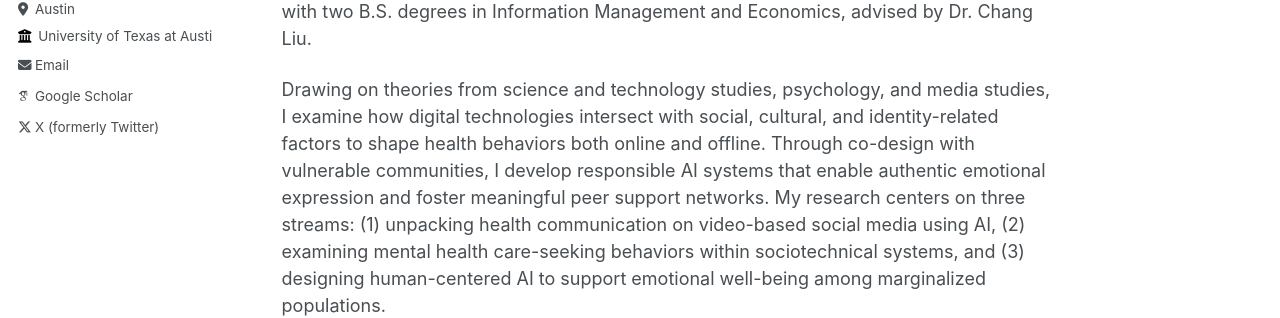
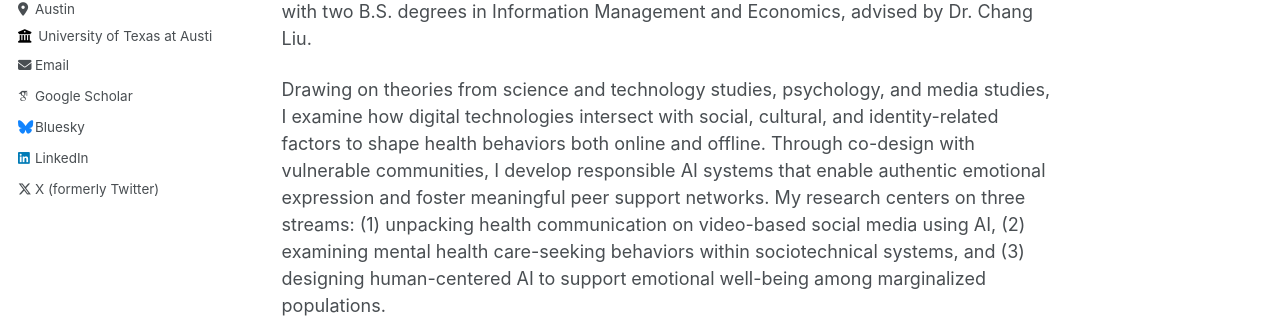
Before and after one commit to lizzyliu666/lizzyliu666.github.io, a Jekyll site: the page built from _pages/about.md, in a window 1280 px wide. Shown: the part 258-576 px from the top of the page. Built offline with Jekyll 4.4.1, drawn with Linux system fonts in a browser that asks for light colours; some web fonts are replaced.

Commit message:
Update _config.yml

```diff
--- a/_config.yml
+++ b/_config.yml
@@ -11,7 +11,7 @@ locale                   : "en-US"
 title                    : "Jiaying \"Lizzy\" Liu"
 title_separator          : "-"
 name                     : "Jiaying \"Lizzy\" Liu"
-description              : &description "Ph.D. candidate1"
+description              : &description "Ph.D. candidate"
 url                      : "https://lizzyliu666.github.io/" # the base hostname & protocol for your site e.g. "https://mmistakes.github.io"
 baseurl                  : "" # the subpath of your site, e.g. "/blog"
 repository               : "lizzyliu666.github.io/"
@@ -38,7 +38,7 @@ author:
   #orcid            : "http://orcid.org/yourorcidurl"
 
   # Social media
-  bluesky          : #"lizzyjiayingliu@bsky.social" # Replace this with you Bluesky username
+  bluesky          : "lizzyjiayingliu@bsky.social" # Replace this with you Bluesky username
   facebook         : # Username
   flickr           : # Username
   foursquare       : # Username
@@ -47,7 +47,7 @@ author:
   keybase          : # Username
   instagram        : # Username
   lastfm           : # Username
-  linkedin         : # Jiaying "Lizzy" Liu
+  linkedin         : Jiaying "Lizzy" Liu
   mastodon         : # URL
   medium           : # URL
   pinterest        : # Username
```
